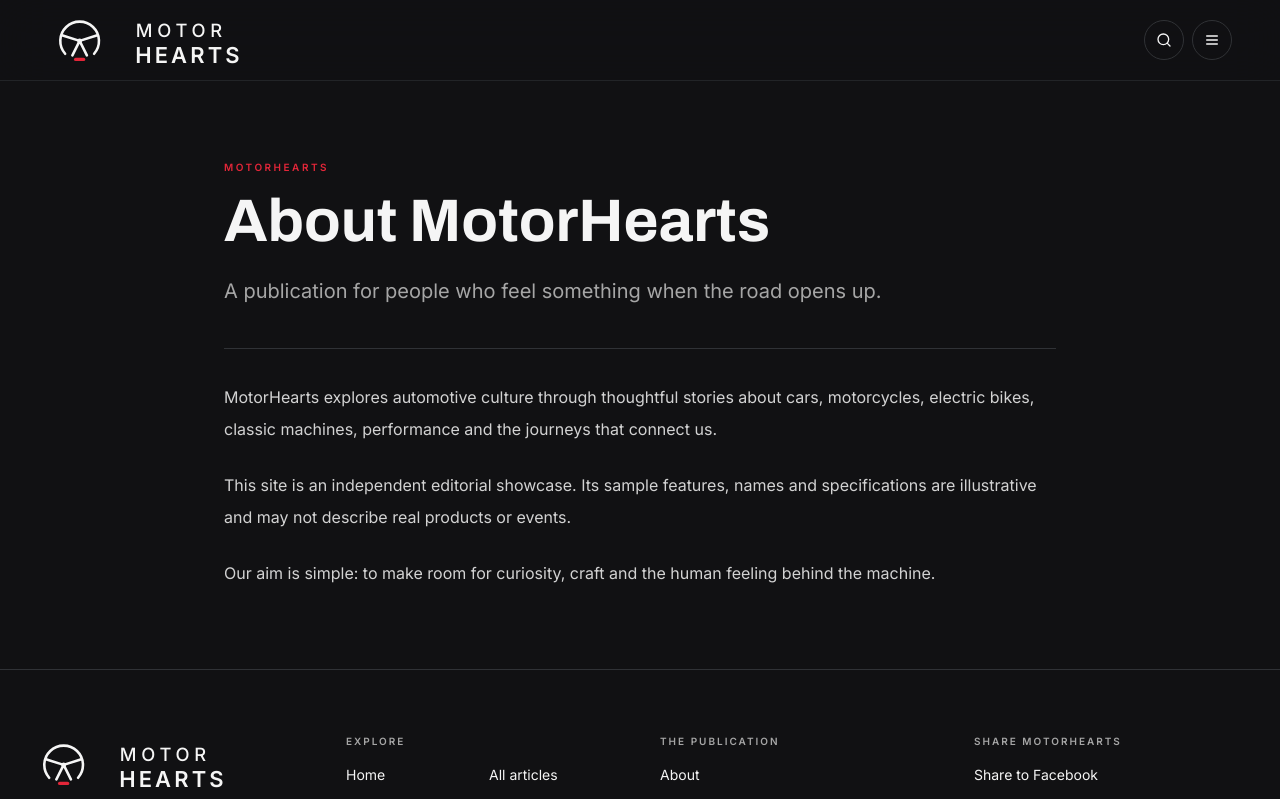
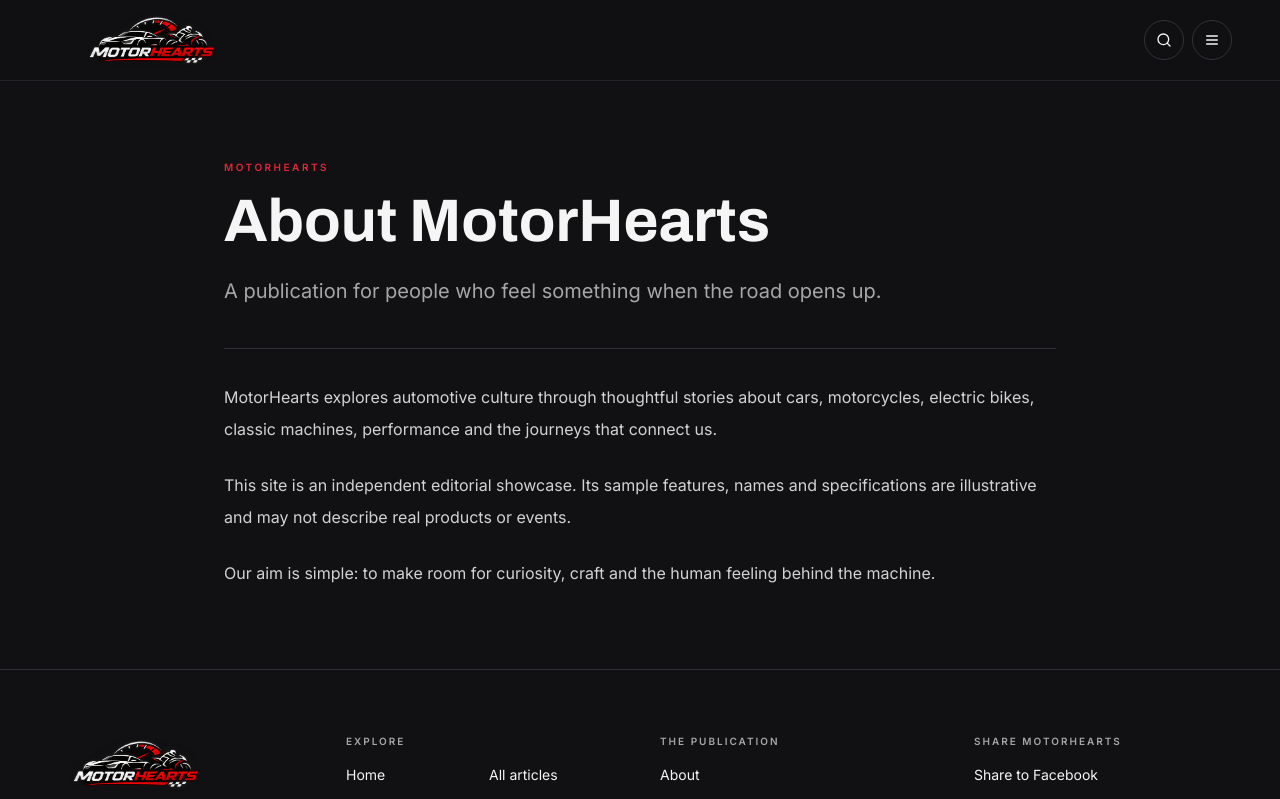
Before and after one commit to Infozzlesubscriptions/motorhearts-website, a React (Vite) app: page /about in a window 1280 px wide. Shown: the top 799 px of the page. Built offline with nearby package versions, Linux system fonts and the light colour scheme.

Commit message:
Use uploaded MotorHearts artwork as the site logo

```diff
--- a/src/components/Logo.tsx
+++ b/src/components/Logo.tsx
@@ -4,19 +4,14 @@ const Logo = ({ className = "" }: { className?: string }) => (
   <Link
     to="/"
     aria-label="MotorHearts — home"
-    className={`inline-flex w-[170px] max-w-full shrink-0 items-center text-foreground sm:w-[205px] ${className}`}
+    className={`inline-flex w-[170px] max-w-full shrink-0 items-center sm:w-[205px] ${className}`}
   >
-    <svg viewBox="0 0 280 80" width="280" height="80" className="h-[54px] w-full sm:h-[60px]" aria-hidden="true" focusable="false">
-      <g transform="translate(8 6) scale(1.1)" fill="none" stroke="currentColor" strokeWidth="3.2" strokeLinecap="round" strokeLinejoin="round">
-        <path d="M14 48A24 24 0 1 1 50 48" />
-        <path d="M10 25L32 32L54 25M32 32L23 50M32 32L41 50" />
-        <circle cx="32" cy="32" r="3" fill="currentColor" stroke="none" />
-        <path d="M27 55H37" stroke="hsl(var(--primary))" strokeWidth="4" />
-      </g>
-      <text x="120" y="36" fontFamily="Inter, Arial, sans-serif" fontSize="25" fontWeight="500" letterSpacing="6.4" fill="currentColor">MOTOR</text>
-      <text x="119" y="71" fontFamily="Inter, Arial, sans-serif" fontSize="30" fontWeight="600" letterSpacing="4.3" fill="currentColor">HEARTS</text>
-    </svg>
-    <span className="sr-only">MotorHearts</span>
+    <img
+      src="/motorhearts-logo.png"
+      alt="MotorHearts"
+      decoding="async"
+      className="h-[54px] w-full object-contain sm:h-[60px]"
+    />
   </Link>
 );
 
--- a/src/pages/BrandConcepts.tsx
+++ b/src/pages/BrandConcepts.tsx
@@ -29,7 +29,7 @@ export default function BrandConcepts() {
     <header className="mb-12 mt-12 max-w-3xl">
       <p className="mb-4 text-[10px] font-semibold uppercase tracking-[0.25em] text-primary">Brand direction · concept studies</p>
       <h1 className="font-display text-4xl font-bold leading-tight tracking-tight sm:text-5xl">Three ways to feel<br />the road.</h1>
-      <p className="mt-5 text-base leading-7 text-muted-foreground">Three steering-wheel identities, each with a different typographic character and a matching favicon study. Apex is the selected identity, now applied to the site logo and favicon.</p>
+      <p className="mt-5 text-base leading-7 text-muted-foreground">Three earlier steering-wheel identity studies, each with a different typographic character and a matching favicon. The site now uses your uploaded MotorHearts artwork as its logo.</p>
     </header>
     <div className="space-y-12">
       {concepts.map(concept => <section key={concept.id} aria-labelledby={`concept-${concept.id}`} className="overflow-hidden rounded-2xl border border-border">
@@ -62,8 +62,8 @@ export default function BrandConcepts() {
       </section>)}
     </div>
     <aside className="mt-12 rounded-2xl border border-border bg-card p-7 sm:p-9">
-      <h2 className="font-display text-2xl font-semibold">Selected: 03 Apex</h2>
-      <p className="mt-3 max-w-2xl text-sm leading-7 text-muted-foreground">Apex and its matching favicon are now used across MotorHearts. The other studies remain here for reference. You can request a refinement or a different direction in the chat.</p>
+      <h2 className="font-display text-2xl font-semibold">Current logo: your uploaded artwork</h2>
+      <p className="mt-3 max-w-2xl text-sm leading-7 text-muted-foreground">Your uploaded artwork is used in the header, footer and mobile navigation. These earlier concepts remain here for reference. The existing Apex favicon is unchanged.</p>
     </aside>
   </main>;
 }
```
Also changed, not shown: public/motorhearts-logo.png (added).
